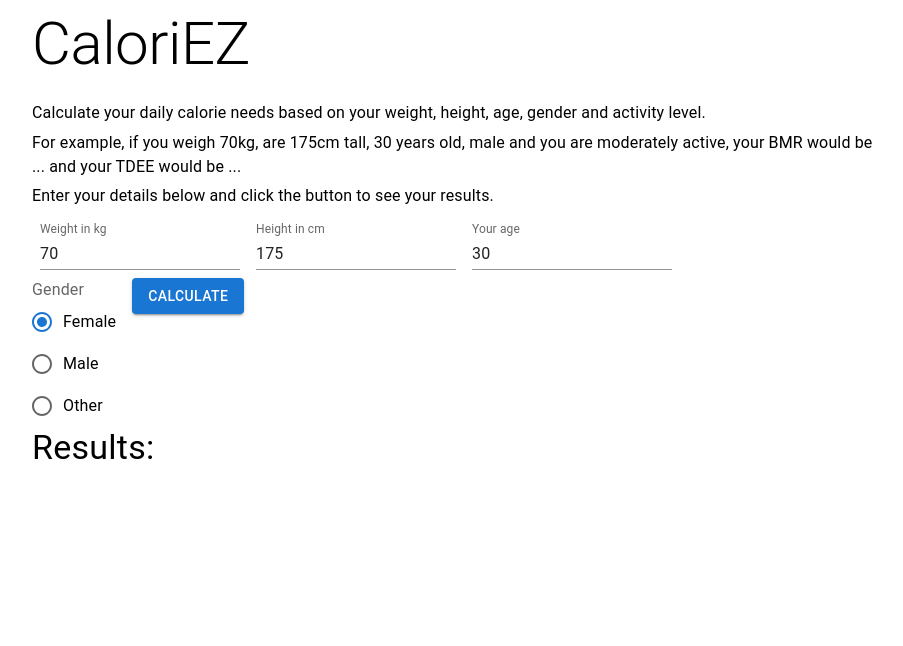
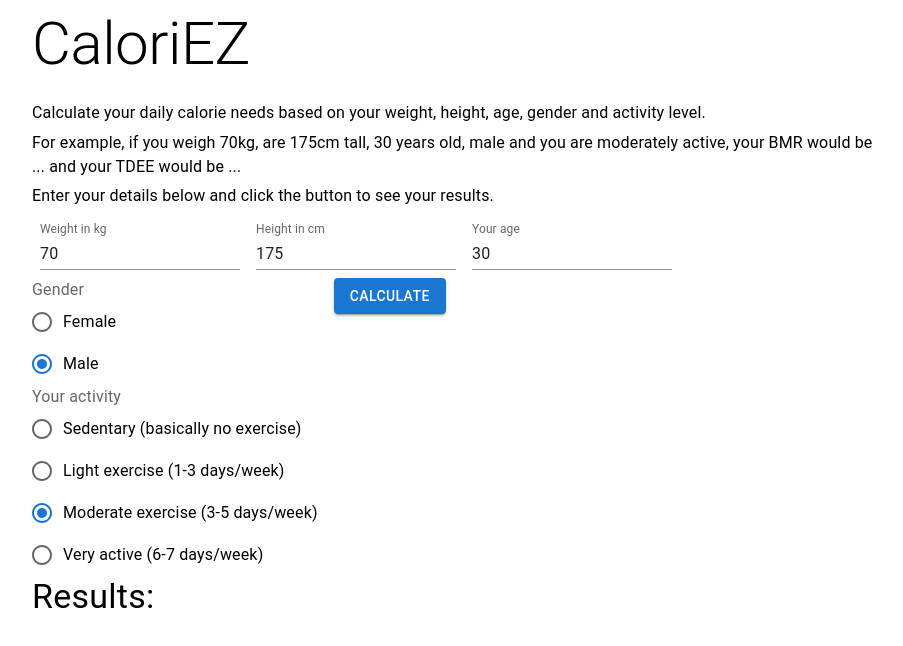
Before and after one commit to Vaahtopahvi/caloriEZ, a React app in the folder frontend/: page / in a window 1280 px wide. Shown: the top 646 px of the page, without its empty margins (182-1085 px from the left). Built offline with nearby package versions, Linux system fonts and the light colour scheme; no server answers; the HTML template or start-up script is replaced by a standard one.

Commit message:
create radio buttons for gender and activity level

```diff
--- a/frontend/src/components/SelectField.tsx
+++ b/frontend/src/components/SelectField.tsx
@@ -5,19 +5,57 @@ import {
   RadioGroup,
   FormControlLabel,
   Radio,
-} from '@mui/material';
+} from "@mui/material";
 
-export const SelectField = () => (
+// lets make it so the parent component SelectField accepts these props
+// currently every every 'element' has an 'any' type. Still works tho
+export const SelectField = ({
+  gender,
+  activity,
+  onGenderChange,
+  onActivityChange,
+}) => (
   <FormControl>
     <FormLabel id="demo-radio-buttons-group-label">Gender</FormLabel>
     <RadioGroup
+      value={gender}
+      onChange={(e) => onGenderChange(e.target.value)}
       aria-labelledby="demo-radio-buttons-group-label"
       defaultValue="female"
       name="radio-buttons-group"
     >
       <FormControlLabel value="female" control={<Radio />} label="Female" />
       <FormControlLabel value="male" control={<Radio />} label="Male" />
-      <FormControlLabel value="other" control={<Radio />} label="Other" />
+      {/* <FormControlLabel value="other" control={<Radio />} label="Other" /> */}
+    </RadioGroup>
+    <FormLabel id="activity-level-radio-buttons">Your activity</FormLabel>
+    <RadioGroup
+      value={activity}
+      onChange={(e) => onActivityChange(e.target.value)}
+      aria-labelledby="activity-level-radio-buttons"
+      defaultValue="sedentary"
+      name="activity-level-radio-buttons-group"
+    >
+      <FormControlLabel
+        value="sedentary"
+        control={<Radio />}
+        label="Sedentary (basically no exercise)"
+      />
+      <FormControlLabel
+        value="light"
+        control={<Radio />}
+        label="Light exercise (1-3 days/week)"
+      />
+      <FormControlLabel
+        value="moderate"
+        control={<Radio />}
+        label="Moderate exercise (3-5 days/week)"
+      />
+      <FormControlLabel
+        value="active"
+        control={<Radio />}
+        label="Very active (6-7 days/week)"
+      />
     </RadioGroup>
   </FormControl>
 );
```
